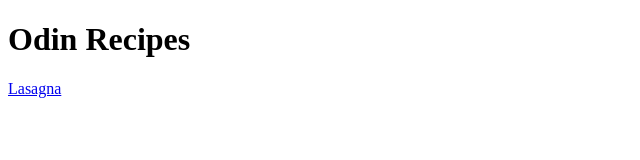
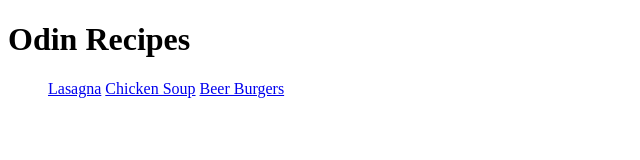
Before and after one commit to Whitthenstein/odin-recipes, a plain HTML site: page index.html in a window 1280 px wide. Shown: the whole page, without its empty margins (0-640 px from the left). Drawn offline with Linux system fonts and the light colour scheme.

Commit message:
unordered list on recipe links

```diff
--- a/index.html
+++ b/index.html
@@ -8,7 +8,12 @@
 </head>
 <body>
     <h1>Odin Recipes</h1>
-    <a href="/recipes/lasagna.html">Lasagna</a>
+    <ul>
+        <a href="/recipes/lasagna.html">Lasagna</a>
+        <a href="/recipes/chickenSoup.html">Chicken Soup</a>
+        <a href="/recipes/beerBurgers.html">Beer Burgers</a>
+    </ul>
+
 
 </body>
 </html>
```
